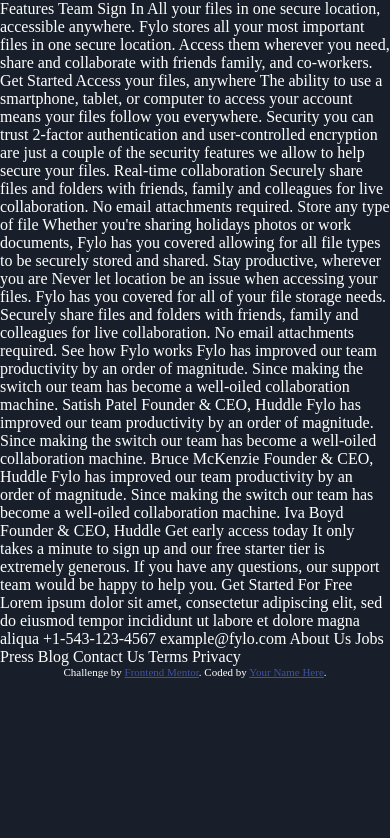
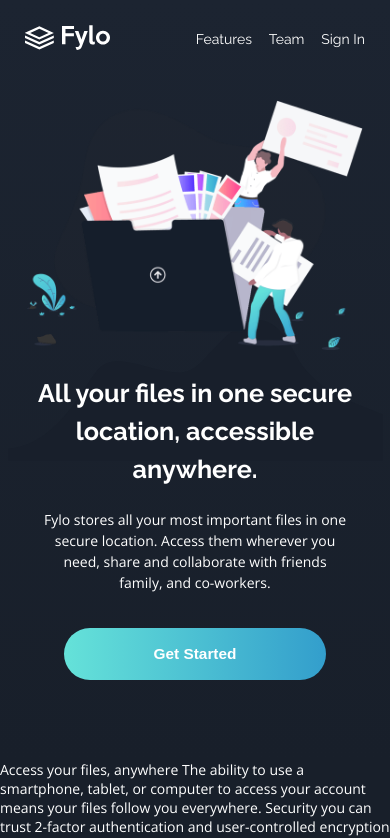
Before and after one commit to IAmAlexJohnson/freeCodeCamp2021, a website: page responsiveWebDesign/landingPage/index.html in a window 390 px wide. Shown: the top 838 px of the page. Drawn offline with nearby package versions, Linux system fonts and the light colour scheme.

Commit message:
rough placement of hero section - mobile

```diff
--- a/responsiveWebDesign/landingPage/index.html
+++ b/responsiveWebDesign/landingPage/index.html
@@ -17,16 +17,42 @@
   </style>
 </head>
 <body>
-  Features
-  Team
-  Sign In
 
-  All your files in one secure location, accessible anywhere.
+  <header id="header">
+    <nav id="nav-bar">
 
-  Fylo stores all your most important files in one secure location. Access them wherever
-  you need, share and collaborate with friends family, and co-workers.
+      <a href="#header"><img src="images/logo.svg" alt="Fylo Logo" id="fylo-logo"></a>
 
-  Get Started
+      <h1 class="visuallyhidden">Fylo</h1>
+
+      <ul>
+        <li><a href="#features" class="nav-link">Features</a></li>
+        <li><a href="#team" class="nav-link">Team</a></li>
+        <li><a href="#signin" class="nav-link">Sign In</a></li>
+      </ul>
+
+    </nav>
+
+    <section id="header-section">
+
+      <div id="hero-image--container" class="u-margin-top-lg">
+        <img src="images/illustration-intro.png" id="hero-image" alt="People pulling papers from a large file." id="header-img">
+      </div>
+
+      <div class="header--text-container u-margin-top-sm">
+        <h2 class="secondary-heading header-main-text ">All your files in one secure location, accessible anywhere.</h2>
+      <p class="lead u-margin-top-sm"> Fylo stores all your most important files in one secure location. Access them wherever
+        you need, share and collaborate with friends family, and co-workers.</p>
+
+      </div>
+
+      <div class="btn-container u-margin-top-md">
+        <button class="btn btn-cta">Get Started</button>
+      </div>
+
+    </section>
+  </header>
+
 
   Access your files, anywhere
 
@@ -101,7 +127,7 @@
   <footer>
     <p class="attribution">
       Challenge by <a href="https://www.frontendmentor.io?ref=challenge" target="_blank">Frontend Mentor</a>.
-      Coded by <a href="#">Your Name Here</a>.
+      Coded by <a href="https://twitter.com/IAmAlex_Johnson">Alex Johnson</a>.
     </p>
   </footer>
 </body>
--- a/responsiveWebDesign/landingPage/sass/main.scss
+++ b/responsiveWebDesign/landingPage/sass/main.scss
@@ -1,3 +1,4 @@
+/* ============== VARIABLES ============= */
 $intro-blue: hsl(217, 28%, 15%);
 $main-background: hsl(218, 28%, 13%);
 $footer-background: hsl(216, 53%, 9%);
@@ -10,9 +11,7 @@
 $light-red: hsl(0, 100%, 63%);
 $white: hsl(0, 0%, 100%);
 
-// font-family: 'Open Sans', sans-serif;
-// font-family: 'Raleway', sans-serif;
-
+/* ============== GLOBAL ============= */
 *,
 *::after,
 *::before {
@@ -21,11 +20,108 @@
   box-sizing: border-box;
 }
 
-body {
-  background-color: $main-background;
+h1,
+h2,
+h3,
+h4,
+h5,
+h6,
+nav {
+  font-family: "Raleway", sans-serif;
+}
+
+a {
+  text-decoration: none;
   color: $white;
 }
 
+body {
+  font-size: 14px;
+  background-color: $main-background;
+  color: $white;
+  font-family: "Open Sans", sans-serif;
+  font-weight: 400;
+}
+
+section {
+  padding: 0 1.9em;
+}
+/* ============== BUTTONS ============= */
+button {
+  background: $blue;
+  background-image: linear-gradient(to right, $cyan, $blue);
+  color: $white;
+  border: none;
+  width: 17em;
+  height: 3.4em;
+  border-radius: 3.571em;
+  font-weight: 700;
+  font-size: 1.1em;
+}
+
+/* ============== HEADER ============= */
+
+header {
+  height: 90vh;
+  background-image: linear-gradient($intro-blue, $main-background);
+}
+#header-section {
+  text-align: center;
+  line-height: 1.5;
+  background-image: url("../images/bg-curvy-mobile.svg");
+  background-repeat: no-repeat;
+  background-position: center;
+
+  //TODO Center background image properly
+}
+.header--text-container .lead {
+  padding: 0 1em;
+}
+.secondary-heading {
+  font-size: 1.8em;
+}
+#hero-image {
+  min-width: 20em;
+  width: 100%;
+  // TODO look into responsive images
+}
+
+/* ============== NAVBAR ============= */
+#fylo-logo {
+  height: 1.7857em; //25px
+}
+
+nav {
+  padding: 1.8em;
+  height: 1.7857em; //25px
+  line-height: 2;
+
+  & ul {
+    float: right;
+    list-style: none;
+
+    & li {
+      float: left;
+      margin-left: 1.2em;
+    }
+  }
+}
+
+/* ============== UTILITIES ============= */
+.visuallyhidden {
+  display: none;
+}
+.u-margin-top-sm {
+  margin-top: 1.42857em; //20px
+}
+.u-margin-top-md {
+  margin-top: 2.5em; //35px
+}
+.u-margin-top-lg {
+  margin-top: 3.571em; //50px
+}
+
+/* ============== FOOTER ============= */
 .attribution {
   font-size: 11px;
   text-align: center;
```
Also changed, not shown: responsiveWebDesign/landingPage/css/style.css.
